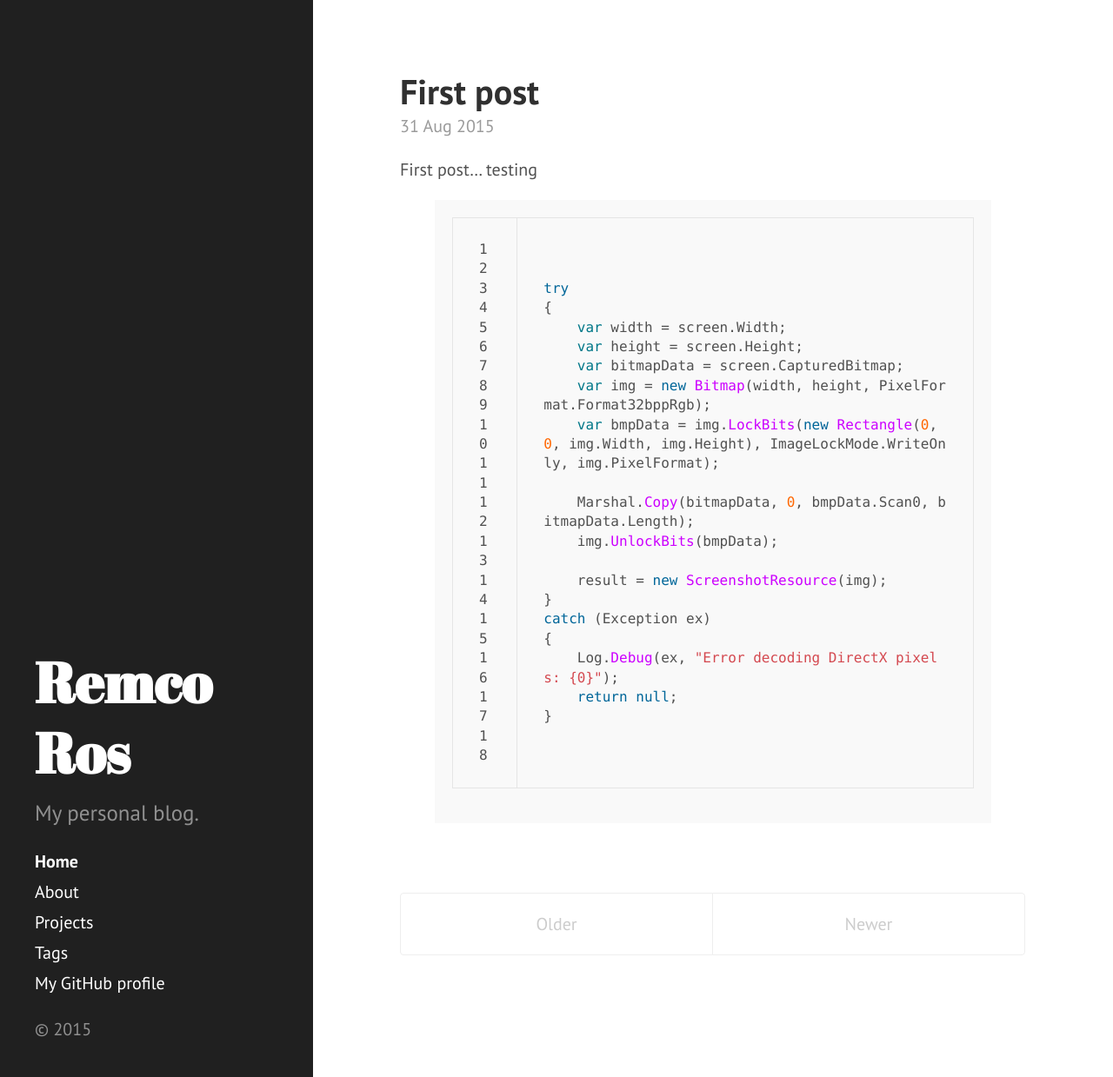
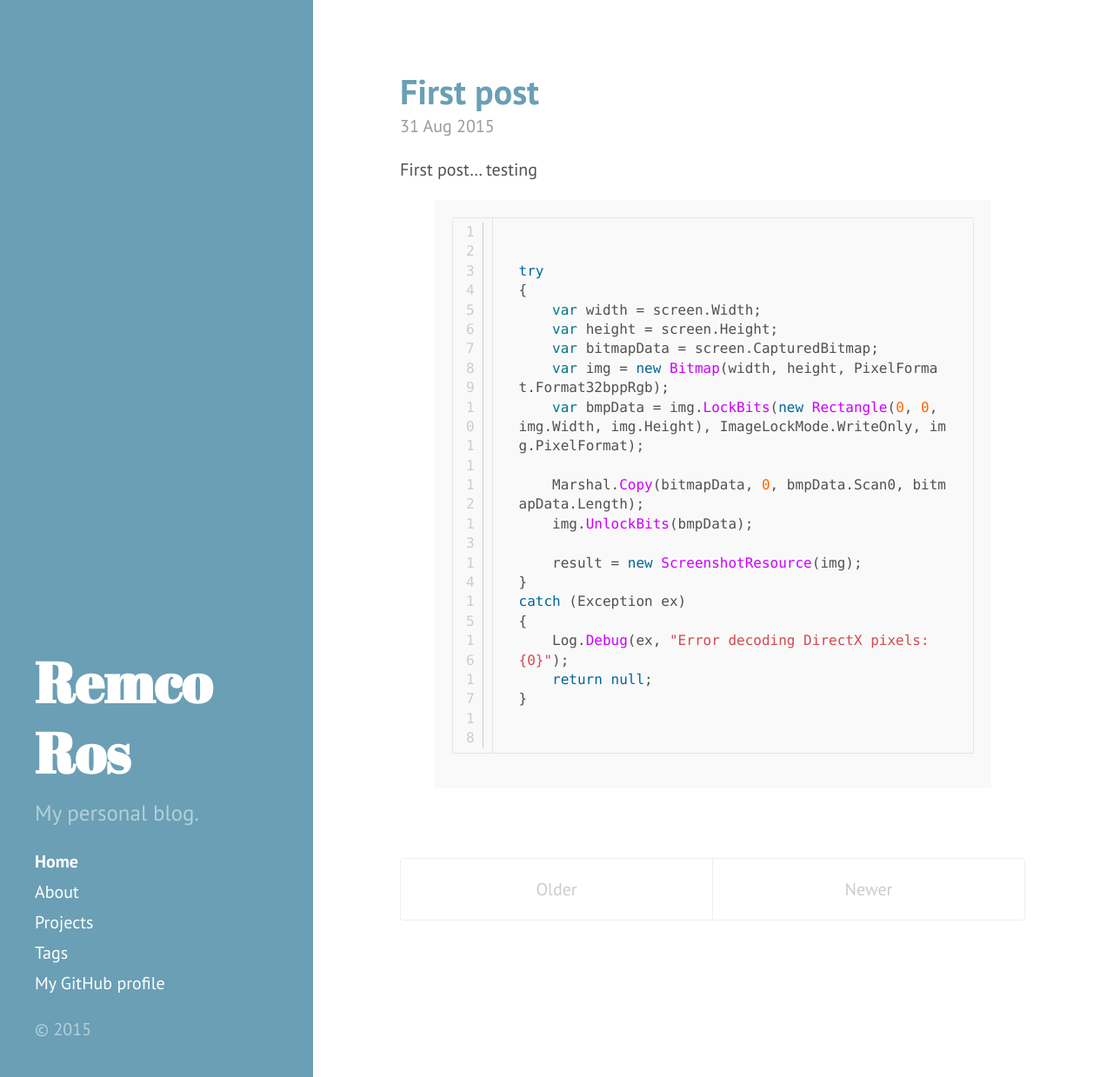
Before and after one commit to remcoros/remcoros.github.io, a Jekyll site: the page built from index.html, in a window 1280 px wide and 1239 px high. Shown: the whole window at 87% size. Built offline with Jekyll 4.4.1, drawn with Linux system fonts in a browser that asks for light colours; the list of posts is cut into pages by our own code.

Commit message:
nicer highlighting

```diff
--- a/_layouts/default.html
+++ b/_layouts/default.html
@@ -3,7 +3,7 @@
 
   {% include head.html %}
 
-  <body>
+  <body class="theme-base-0d">
 
     {% include sidebar.html %}
 
--- a/public/css/custom.css
+++ b/public/css/custom.css
@@ -1 +1,4 @@
 /* my css! */
+
+.highlight .lineno { color: #ccc; display:inline-block; padding: 0 5px; border-right:1px solid #ccc; }
+.highlight pre code { display: block; white-space: pre; overflow-x: auto; word-wrap: normal; }
```
